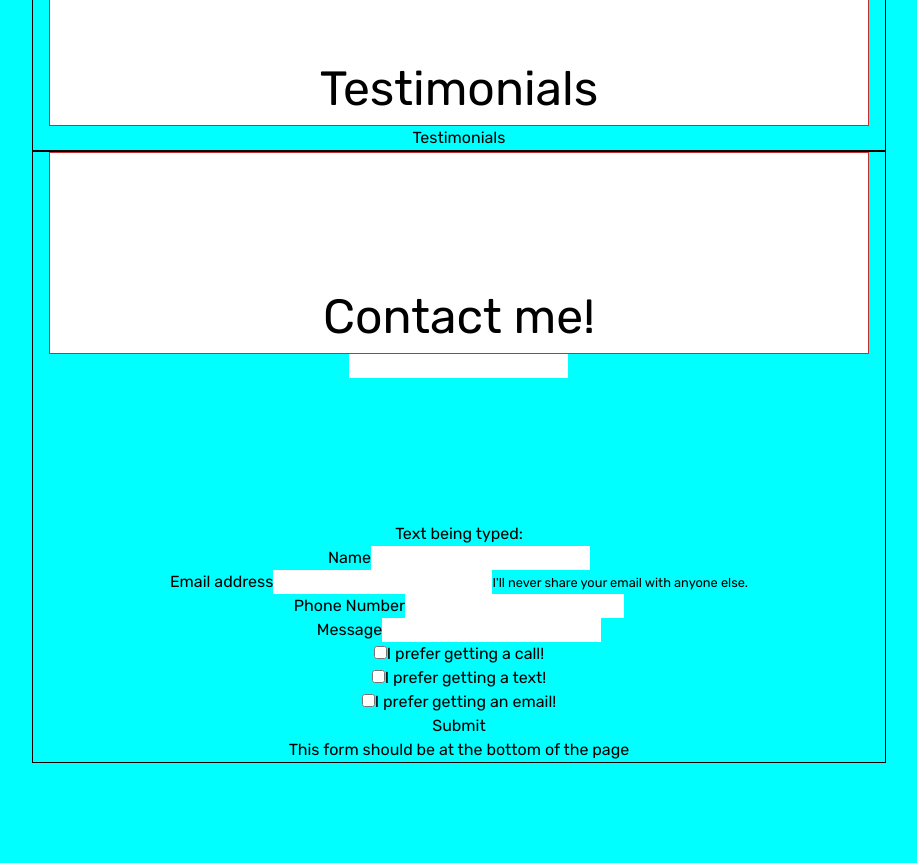
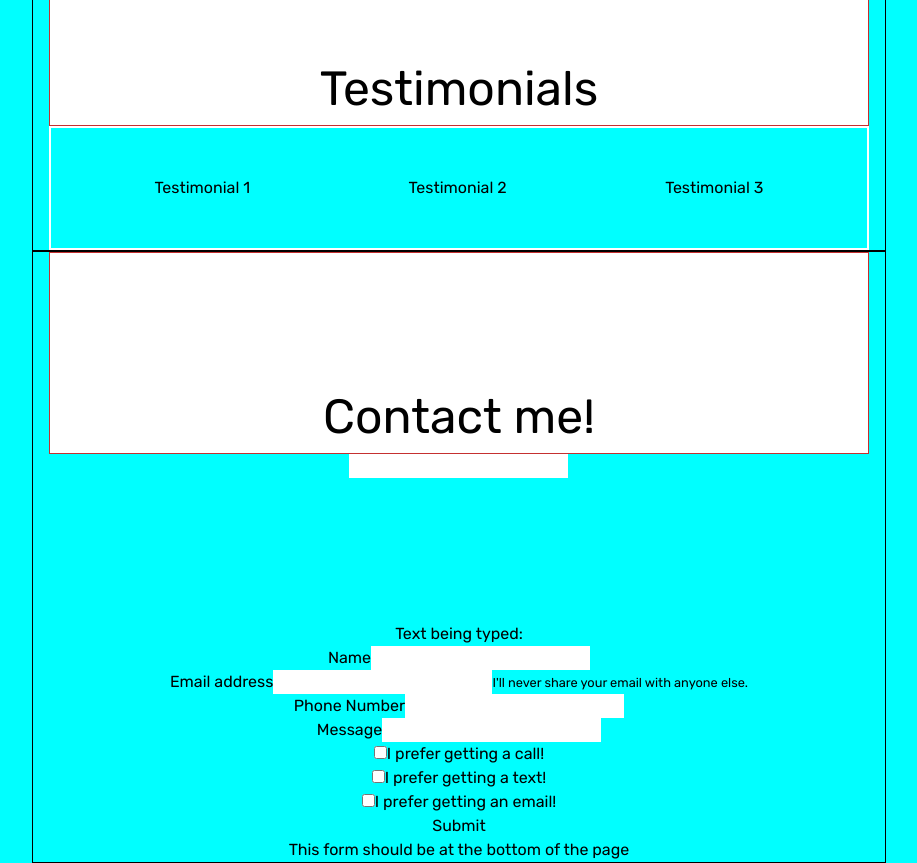
Before and after one commit to dionleung14/Portfolio-React, a React (Create React App) app: page /about-me in a window 1280 px wide. Shown: the part 4200-5063 px from the top of the page, without its empty margins (181-1098 px from the left). Before the commit the page ends 4963 px from the top, so only its background shows below. Built offline with nearby package versions, Linux system fonts and the light colour scheme.

Commit message:
layout for 3 testimonials

```diff
--- a/src/components/Testimonials.js
+++ b/src/components/Testimonials.js
@@ -5,7 +5,17 @@ export default function Testimonials() {
   return (
     <div className="w-8/12 mx-auto border border-black border-2 px-4">
       <FirstHeader text="Testimonials" />
-      <h1 className="text-center sticky top-0">Testimonials</h1>
+      <div className="flex items-center justify-around border-white border-2 px-6 py-12">
+        <div>
+          <h1 className="text-center top-0">Testimonial 1</h1>
+        </div>
+        <div>
+          <h1 className="text-center top-0">Testimonial 2</h1>
+        </div>
+        <div>
+          <h1 className="text-center top-0">Testimonial 3</h1>
+        </div>
+      </div>
     </div>
   );
 }
```
